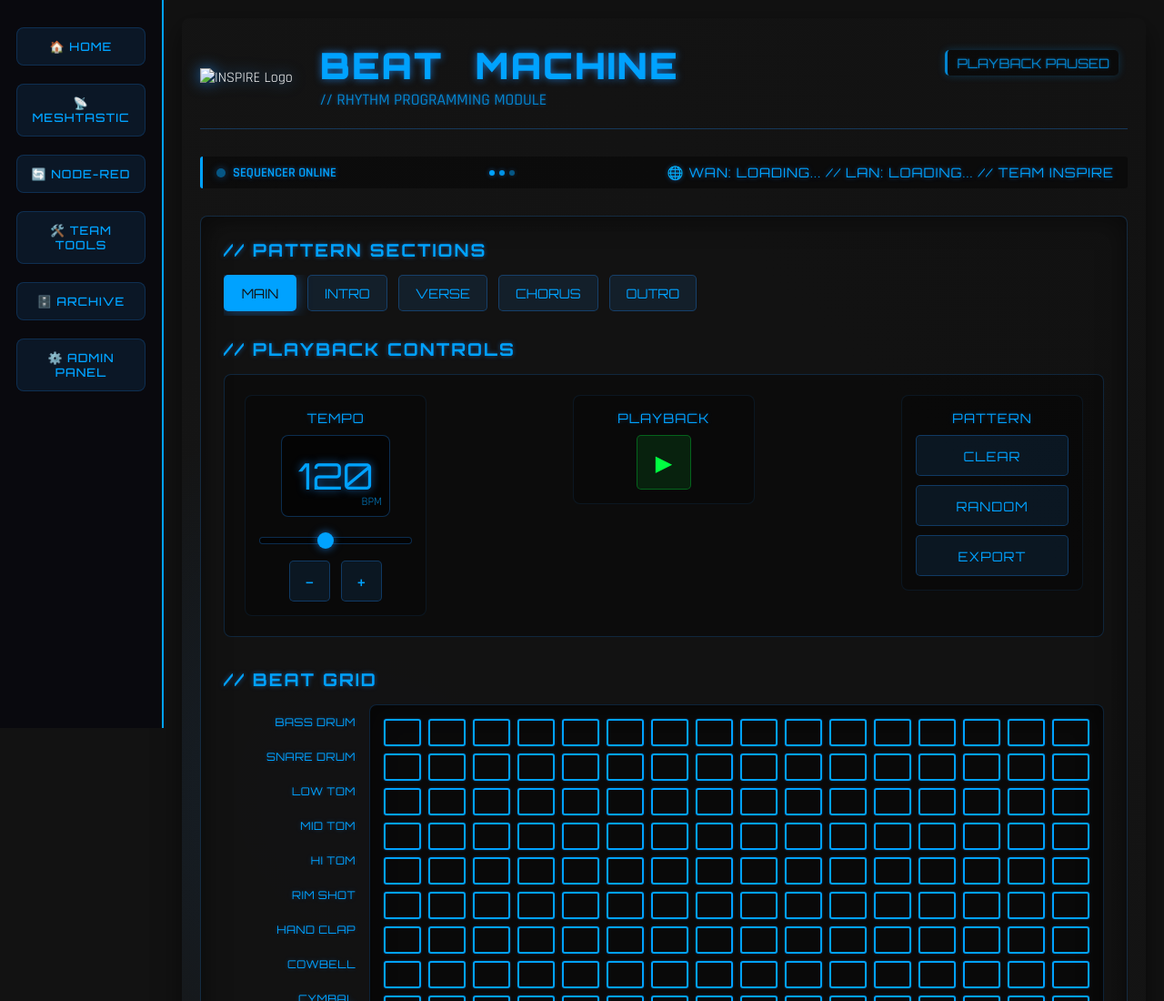
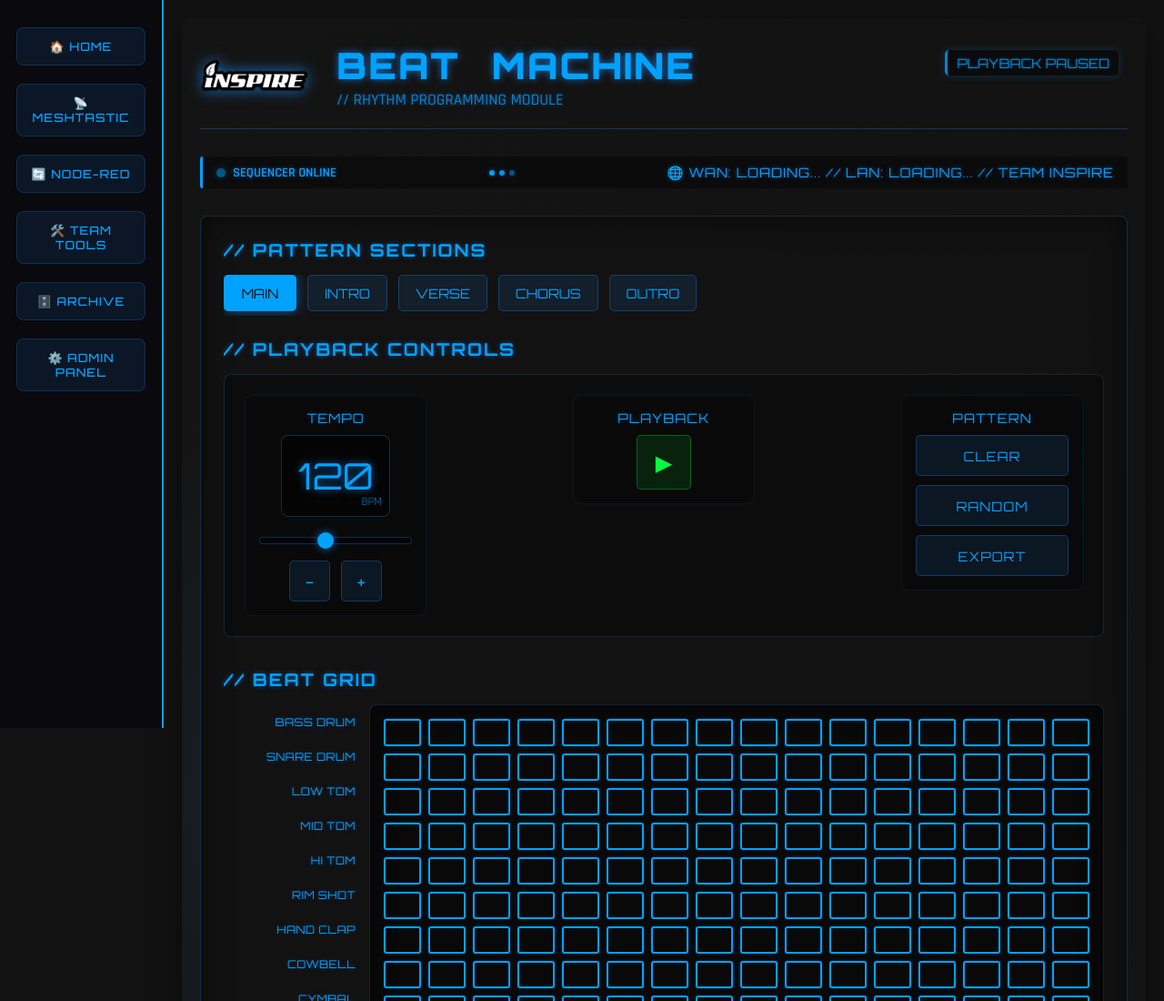
Before and after one commit to officialinspire/inspire-beat-machine-v2, a plain HTML site: page index.html in a window 1280 px wide. Shown: the top 1100 px of the page at 91% size. Drawn offline with nearby package versions, Linux system fonts and the light colour scheme; a script that the page names is missing.

Commit message:
Update index.html

```diff
--- a/index.html
+++ b/index.html
@@ -36,7 +36,7 @@
       <!-- Interface Header with Logo -->
       <div class="interface-header">
         <div class="inspire-logo">
-          <img src="../img/inspire-logo.png" alt="INSPIRE Logo" class="logo-img">
+          <img src="inspire-logo.png" alt="INSPIRE Logo" class="logo-img">
         </div>
         <div class="interface-title">
           <h1>BEAT<span class="accent">_</span>MACHINE</h1>
```
